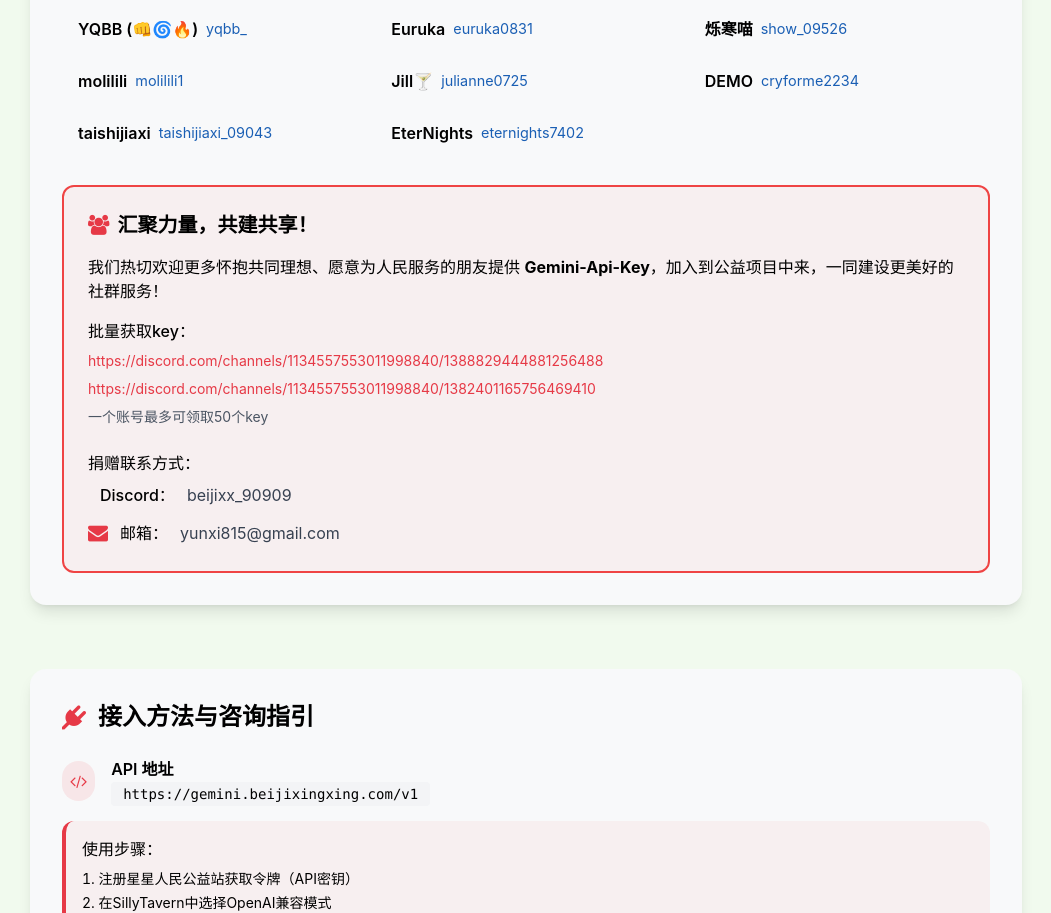
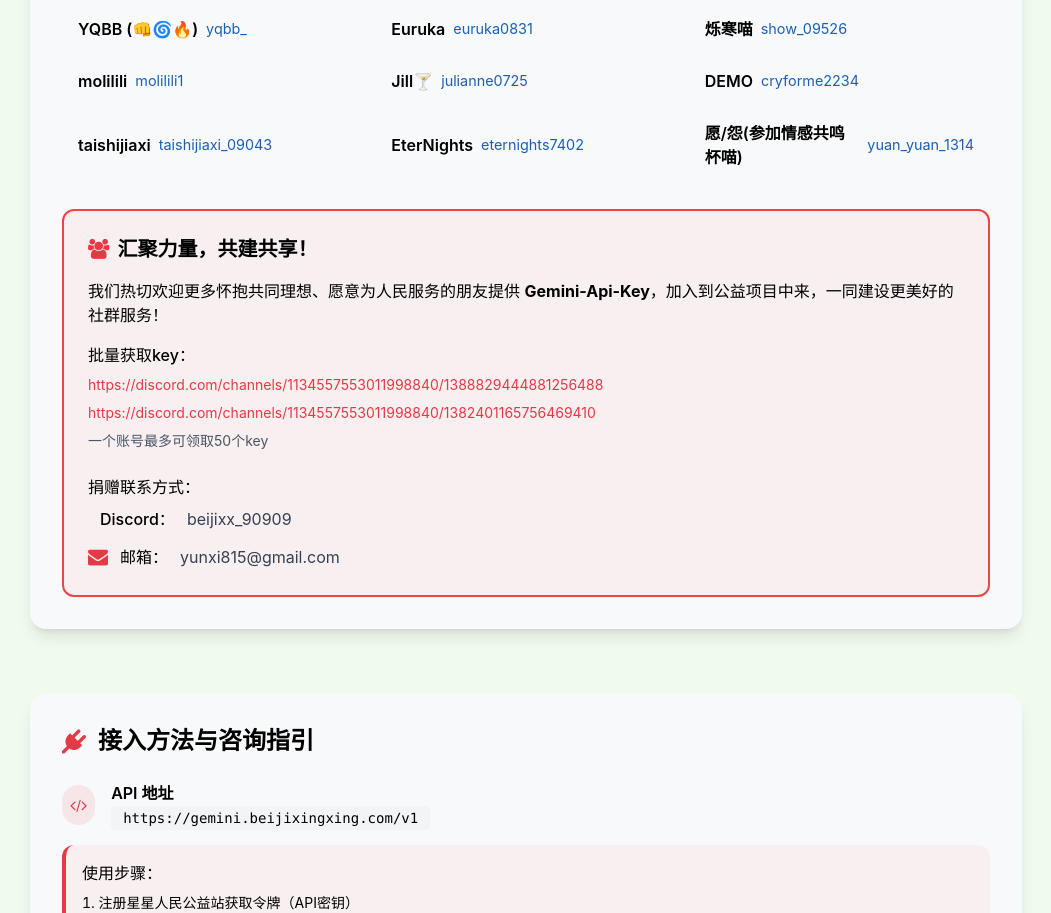
Before and after one commit to beijixingxing/beijixingxing.github.io, a plain HTML site: page index.html in a window 1280 px wide. Shown: the part 1227-2140 px from the top of the page, without its empty margins (114-1165 px from the left). Drawn offline with nearby package versions, Linux system fonts and the light colour scheme.

Commit message:
Update index.html
新增捐赠者

```diff
--- a/index.html
+++ b/index.html
@@ -175,6 +175,7 @@
                     <div class="contributor-item"><span class="contributor-name">DEMO</span><span class="contributor-handle">cryforme2234</span></div>
                     <div class="contributor-item"><span class="contributor-name">taishijiaxi</span><span class="contributor-handle">taishijiaxi_09043</span></div>
                     <div class="contributor-item"><span class="contributor-name">EterNights</span><span class="contributor-handle">eternights7402</span></div>
+                    <div class="contributor-item"><span class="contributor-name">愿/怨(参加情感共鸣杯喵)</span><span class="contributor-handle">yuan_yuan_1314</span></div>
                 </div>
 
                 <!-- 加入我们 -->
```
